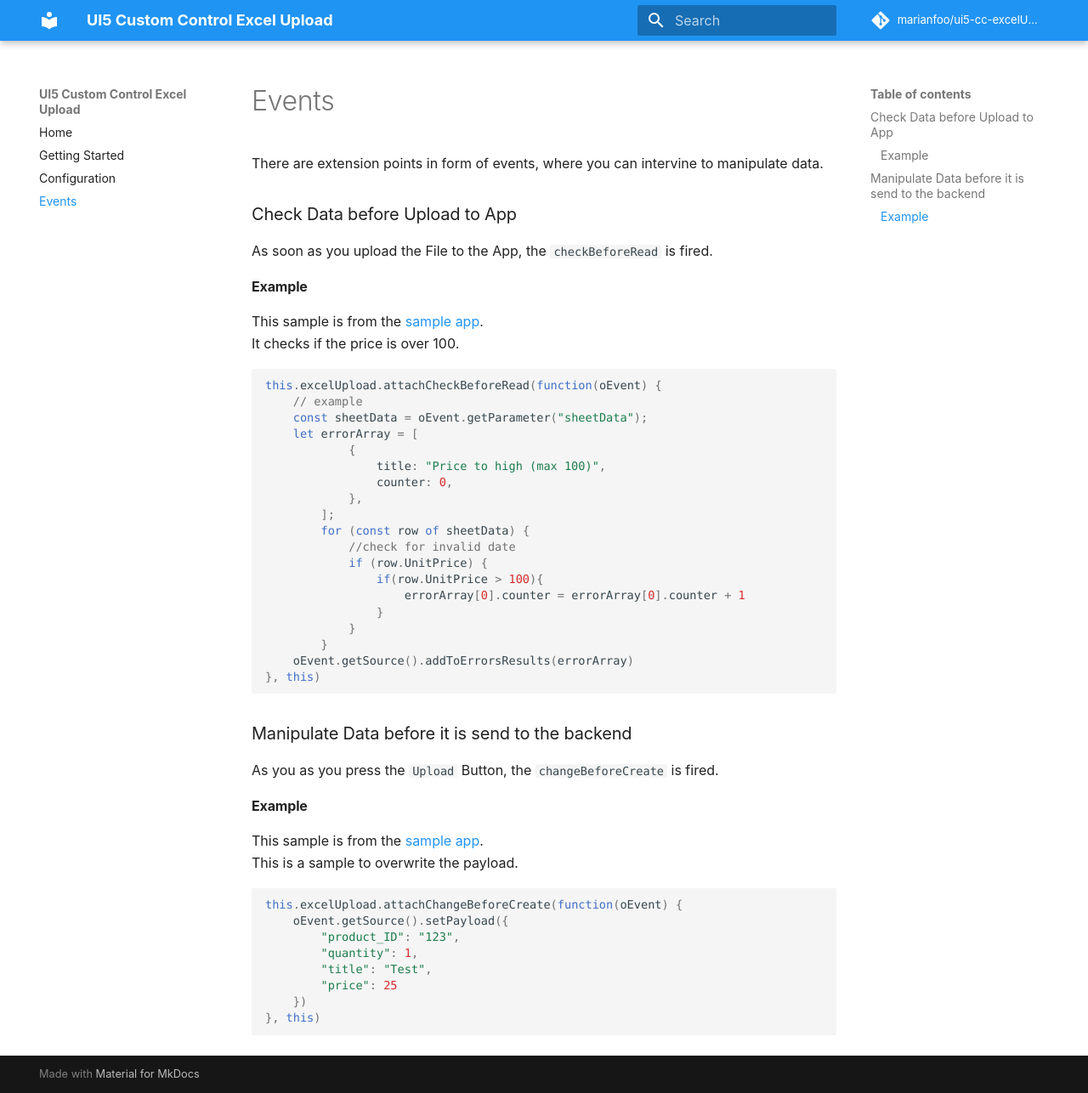
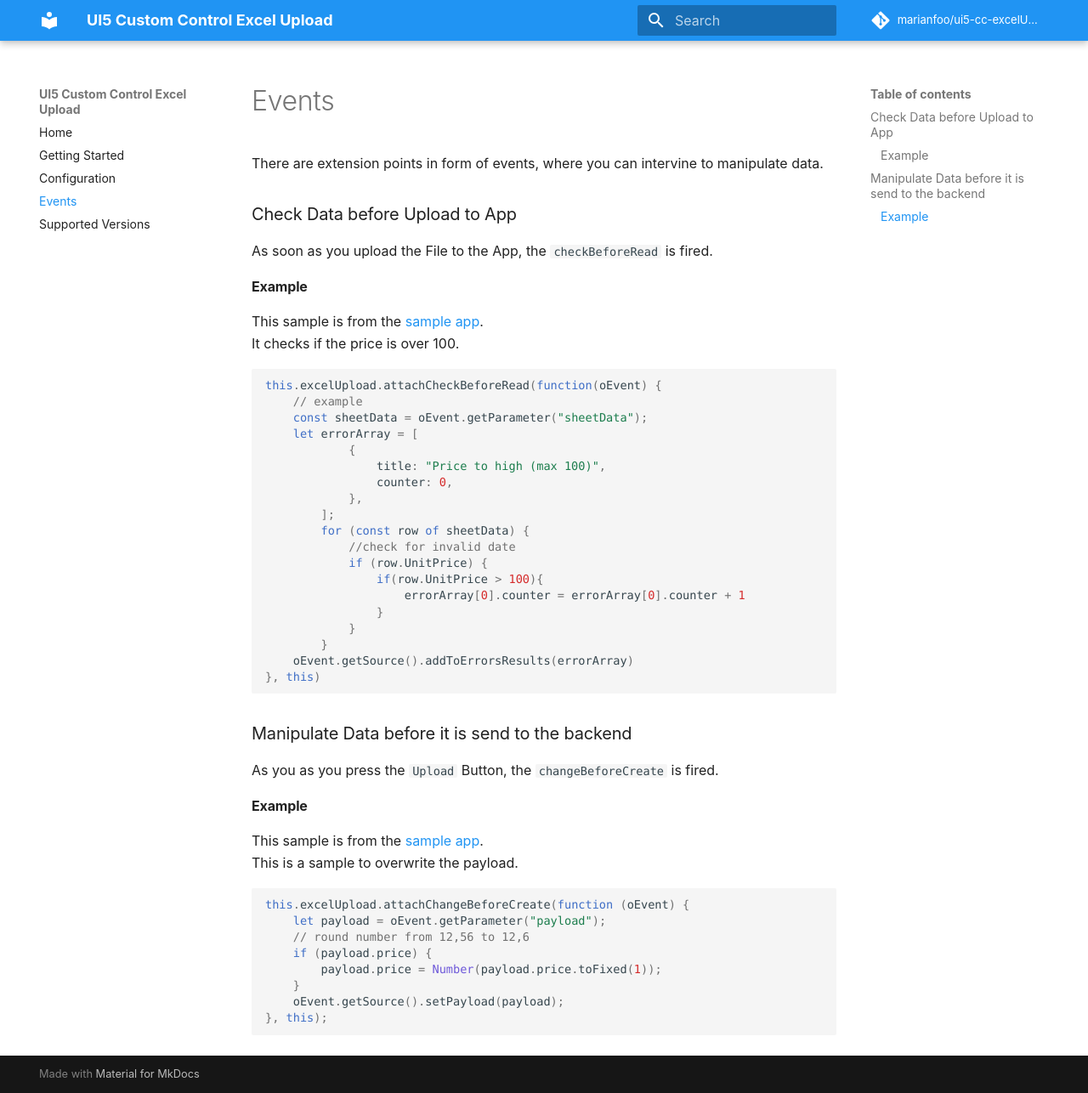
Before and after one commit to spreadsheetimporter/ui5-cc-spreadsheetimporter, an MkDocs documentation site: the page built from docs/pages/Events.md, in a window 1280 px wide and 1286 px high. Shown: the whole window at 85% size. Built offline with MkDocs 1.6.1 and Material for MkDocs 9.7.7, drawn with Linux system fonts in a browser that asks for light colours; comment, search, counter and statistics services are not loaded.

Commit message:
docs: update supported versions

`````diff
--- a/docs/pages/Events.md
+++ b/docs/pages/Events.md
@@ -42,12 +42,12 @@ This sample is from the [sample app](https://github.com/marianfoo/ui5-cc-excelUp
 This is a sample to overwrite the payload.
 
 ````javascript
-this.excelUpload.attachChangeBeforeCreate(function(oEvent) {
-    oEvent.getSource().setPayload({
-        "product_ID": "123",
-        "quantity": 1,
-        "title": "Test",
-        "price": 25
-    })
-}, this)
+this.excelUpload.attachChangeBeforeCreate(function (oEvent) {
+    let payload = oEvent.getParameter("payload");
+    // round number from 12,56 to 12,6
+    if (payload.price) {
+        payload.price = Number(payload.price.toFixed(1));
+    }
+    oEvent.getSource().setPayload(payload);
+}, this);
 ````
--- a/mkdocs.yml
+++ b/mkdocs.yml
@@ -10,6 +10,7 @@ nav:
   - Getting Started: pages/GettingStarted.md
   - Configuration: pages/Configuration.md
   - Events: pages/Events.md
+  - Supported Versions: pages/SupportVersions.md
   # - UI5 CLI: pages/CLI.md
   # - Development:
   #     - Overview: pages/Overview.md
`````
Also changed, not shown: README.md (+5 -0 lines), docs/index.md (+2 -0 lines), docs/pages/SupportVersions.md (added, +47 -0 lines).
